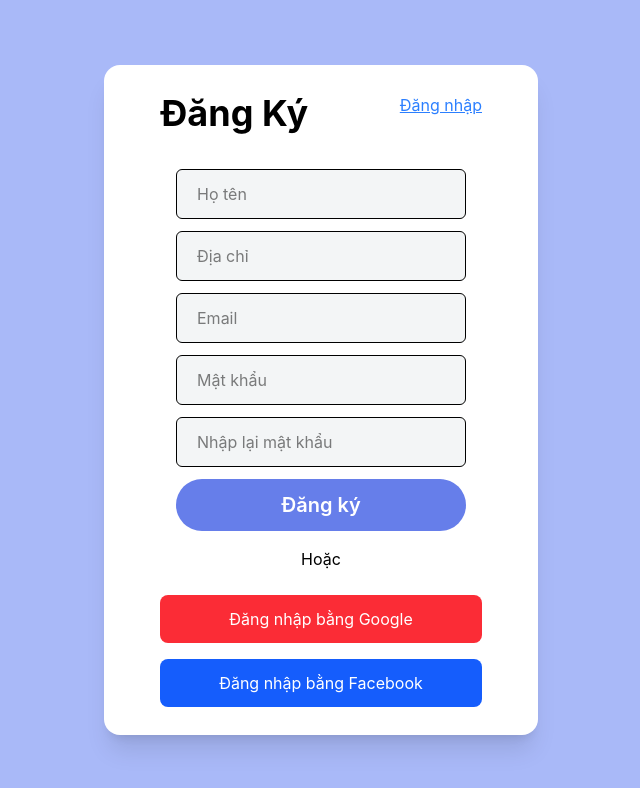
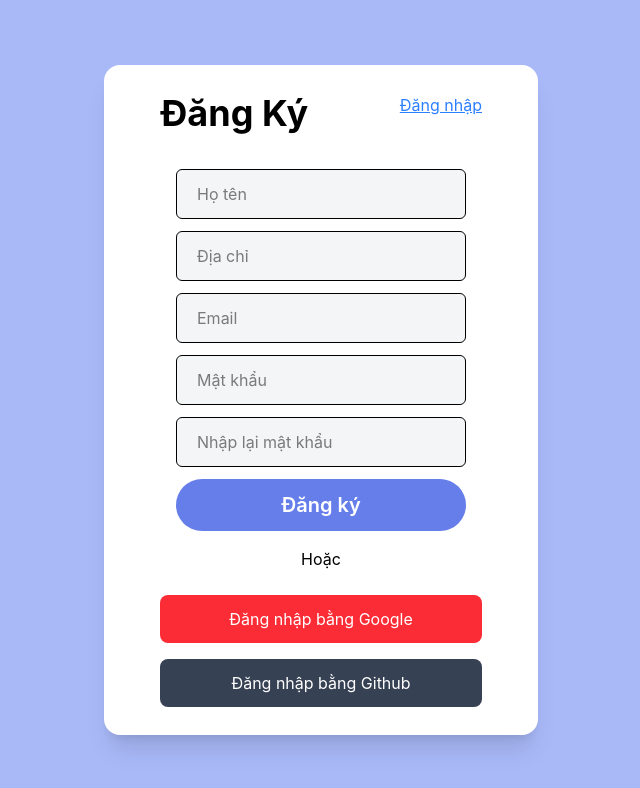
Before and after one commit to danwanh/BidZone, a React (Vite) app in the folder frontend/: page /auth in a window 1280 px wide. Shown: the top 788 px of the page, without its empty margins (319-959 px from the left). Built offline with nearby package versions, Linux system fonts and the light colour scheme; no server answers; a web font is replaced by a local one.

Commit message:
fix: change login fb to github

```diff
--- a/frontend/src/components/auth/Login.jsx
+++ b/frontend/src/components/auth/Login.jsx
@@ -167,7 +167,7 @@ const Login = ({ toRegister }) => {
               Đăng nhập bằng Google
             </a>
 
-            {/* Facebook */}
+            {/* Github */}
             <a
               href={`${BASE_URL}/api/auth/github`}
               className="w-full p-3 px-5 bg-gray-700 text-white rounded-lg block text-center"
--- a/frontend/src/components/auth/Register.jsx
+++ b/frontend/src/components/auth/Register.jsx
@@ -158,12 +158,12 @@ const Register = ({ toLogin, toOTP }) => {
               Đăng nhập bằng Google
             </a>
 
-            {/* Facebook */}
+            {/* Github */}
             <a
-              href={`${BASE_URL}/api/auth/facebook`}
-              className="w-full p-3 px-5 bg-blue-600 text-white rounded-lg block text-center"
+              href={`${BASE_URL}/api/auth/github`}
+              className="w-full p-3 px-5 bg-gray-700 text-white rounded-lg block text-center"
             >
-              Đăng nhập bằng Facebook
+              Đăng nhập bằng Github
             </a>
           </div>
         </div>
--- a/frontend/src/components/product-detail/SellerInfo.jsx
+++ b/frontend/src/components/product-detail/SellerInfo.jsx
@@ -66,12 +66,12 @@ export const SellerInfo = ({ seller, highestBidder, currentBid }) => {
                     giá tích cực
                   </span>
                 </div>
-                <button
+                {/* <button
                   disabled
                   className="px-4 py-2 bg-gray-300 text-gray-600 rounded-lg cursor-not-allowed text-sm font-semibold"
                 >
                   Hồ sơ được ẩn
-                </button>
+                </button> */}
               </div>
               <div className="text-right">
                 <div className="text-sm text-gray-600 mb-1">
```
